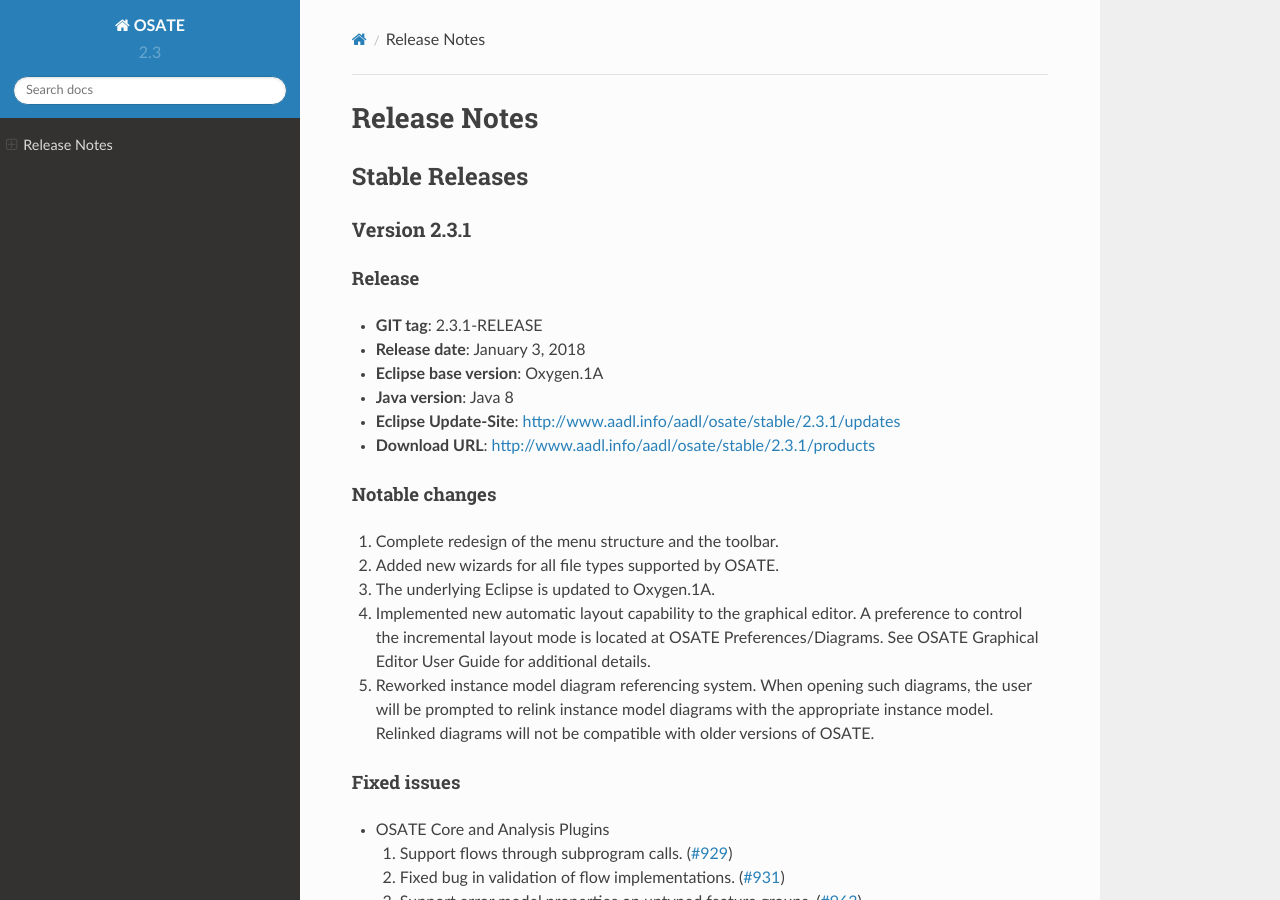
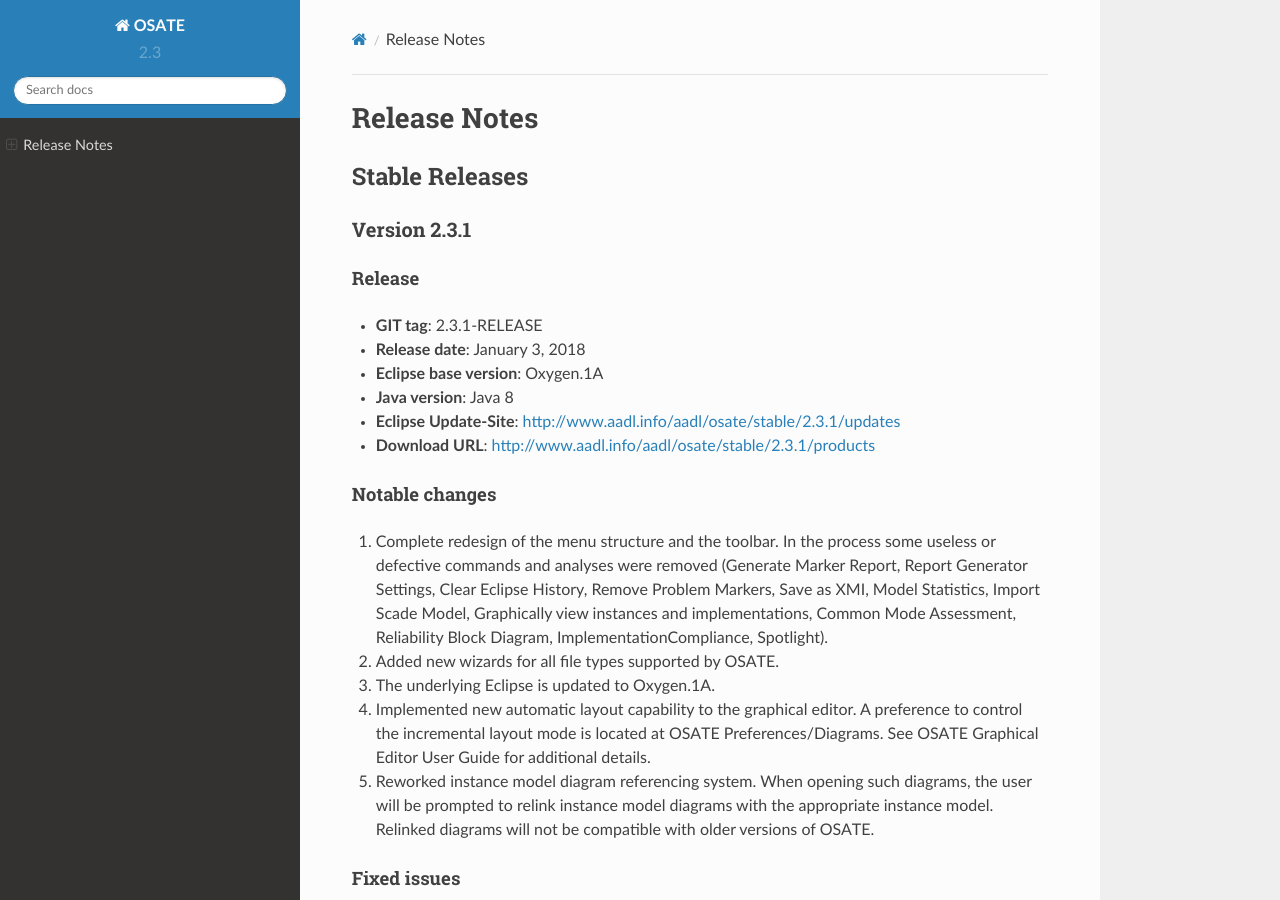
Before and after one commit to osate/website, a Sphinx documentation site: the page built from source/osate-releases.md, in a window 1280 px wide and 900 px high. Built offline with Sphinx 7.4.7 and the Read the Docs theme 2.0.0, drawn with Linux system fonts in a browser that asks for light colours.

Commit message:
Added note about removed commands

```diff
--- a/source/osate-releases.md
+++ b/source/osate-releases.md
@@ -14,7 +14,8 @@
   - **Download URL**: <http://www.aadl.info/aadl/osate/stable/2.3.1/products>
 
 #### Notable changes
-1. Complete redesign of the menu structure and the toolbar.
+1. Complete redesign of the menu structure and the toolbar. In the process some useless or defective commands and analyses were removed (Generate Marker Report, Report Generator Settings, Clear Eclipse History, Remove Problem Markers, Save as XMI,
+Model Statistics, Import Scade Model, Graphically view instances and implementations, Common Mode Assessment, Reliability Block Diagram, ImplementationCompliance, Spotlight).
 2. Added new wizards for all file types supported by OSATE.
 3. The underlying Eclipse is updated to Oxygen.1A.
 4. Implemented new automatic layout capability to the graphical editor. A preference to control the incremental layout mode is located at OSATE Preferences/Diagrams. See OSATE Graphical Editor User Guide for additional details.
```
